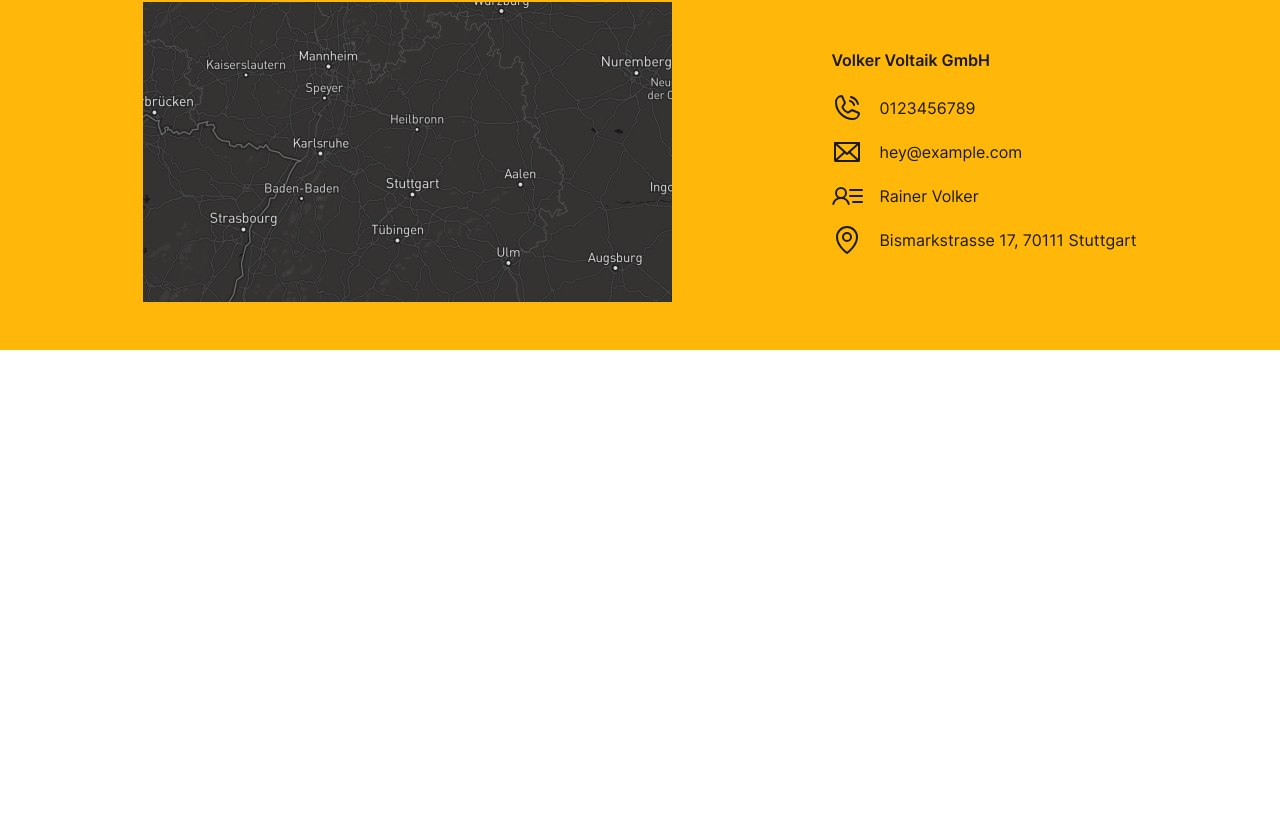
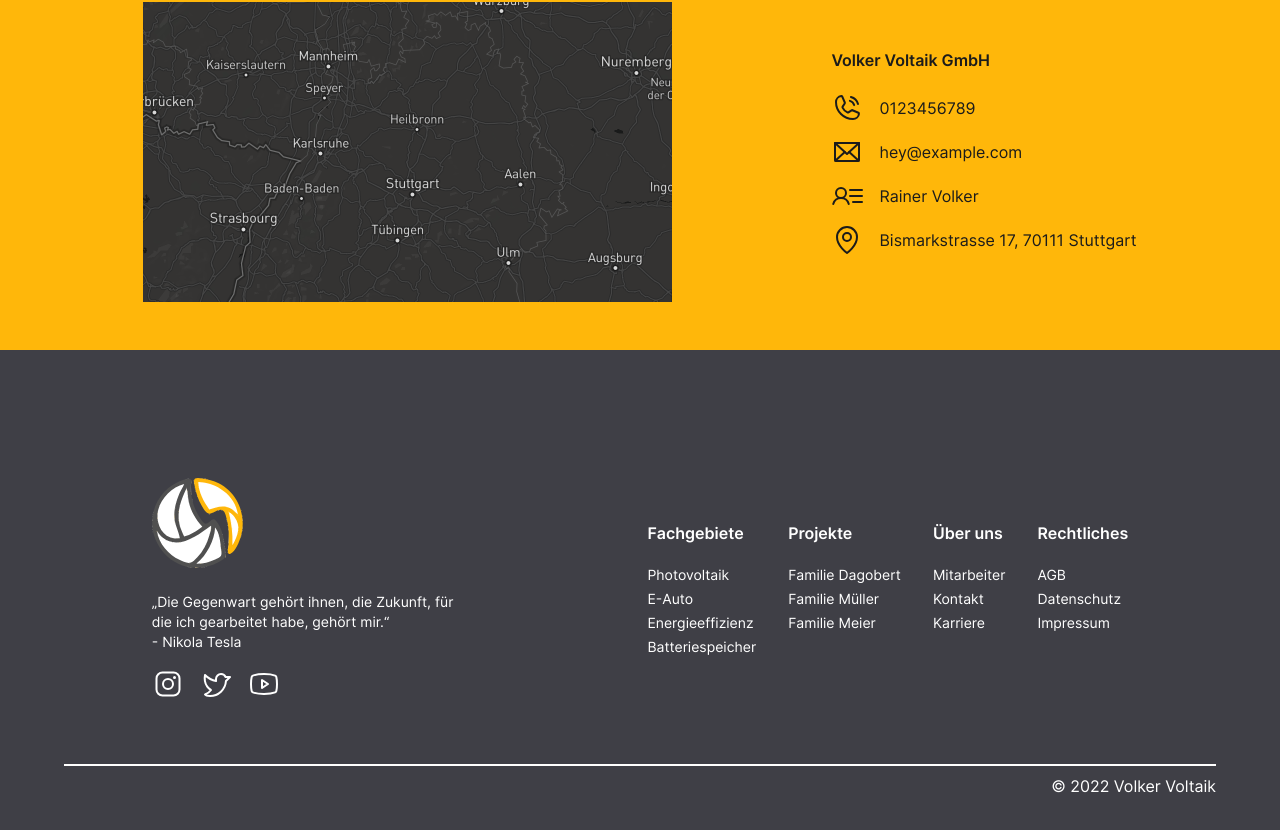
Before and after one commit to lanasdev/volker-voltaik, a Next.js app: page / in a window 1280 px wide. Shown: the part 1649-2479 px from the top of the page. Before the commit the page ends 1999 px from the top, so only its background shows below. Built offline with nearby package versions, Linux system fonts and the light colour scheme.

Commit message:
added Footer

```diff
--- /dev/null
+++ b/components/Footer.tsx
@@ -0,0 +1,148 @@
+import Link from "next/link";
+
+import Logo from "components/Logo";
+import { InstagramLogo, TwitterLogo, YoutubeLogo } from "phosphor-react";
+
+const FooterData = [
+    // {
+    //     title: "Home",
+    //     href: "/",
+    //     children: []
+    // },
+    {
+        title: "Fachgebiete",
+        href: "/fachgebiete",
+        children: [
+            {
+                title: "Photovoltaik",
+                href: "/fachgebiete/photovoltaik",
+            },
+            {
+                title: "E-Auto",
+                href: "/fachgebiete/e-auto",
+            },
+            {
+                title: "Energieeffizienz",
+                href: "/fachgebiete/energieeffizienz",
+            },
+            {
+                title: "Batteriespeicher",
+                href: "/fachgebiete/batteriespeicher",
+            },
+        ],
+
+    },
+    {
+        title: "Projekte",
+        href: "/projekte",
+        children: [
+            {
+                title: "Familie Dagobert",
+                href: "/projekte/familie-dagobert",
+            },
+            {
+                title: "Familie Müller",
+                href: "/projekte/familie-mueller",
+            },
+            {
+                title: "Familie Meier",
+                href: "/projekte/familie-meier",
+            },
+        ],
+    },
+    {
+        title: "Über uns",
+        href: "/ueber-uns",
+        children: [
+            {
+                title: "Mitarbeiter",
+                href: "/ueber-uns/mitarbeiter",
+            },
+            {
+                title: "Kontakt",
+                href: "/ueber-uns/kontakt",
+            },
+            {
+                title: "Karriere",
+                href: "/ueber-uns/karriere",
+            },
+        ],
+    },
+
+    {
+        title: "Rechtliches",
+        href: "/rechtliches",
+        children: [
+            {
+                title: "AGB",
+                href: "/rechtliches/agb",
+            },
+            {
+                title: "Datenschutz",
+                href: "/rechtliches/datenschutz",
+            },
+            {
+                title: "Impressum",
+                href: "/rechtliches/impressum",
+            },
+        ],
+    },
+]
+
+
+const Footer = () => (
+    <section className=" h-full bg-zinc-700 text-white pt-32 pb-16 md:px-16">
+        <div className="flex flex-col md:flex-row justify-around items-center">
+            <div className="flex flex-col justify-center">
+                <Logo />
+                <p className="text-sm max-w-xs pt-6">
+                    „Die Gegenwart gehört ihnen, die Zukunft, für die ich gearbeitet habe, gehört mir.“ <br />
+                    - Nikola Tesla
+                </p>
+                <div className="flex space-x-4 pt-4" id="socials">
+                    <Link href="/">
+                        <a className="">
+                            <InstagramLogo size={32} />
+                        </a>
+                    </Link>
+                    <Link href="/">
+                        <a className="">
+                            <TwitterLogo size={32} />
+                        </a>
+                    </Link>
+                    <Link href="/">
+                        <a className="">
+                            <YoutubeLogo size={32} />
+                        </a>
+                    </Link>
+                </div>
+            </div>
+
+            <div className="flex flex-row space-x-8 flex-wrap ">
+                {FooterData.map((item, index) => (
+                    <div className="flex flex-col justify-start space-y-1" key={index}>
+                        <Link href={item.href}>
+                            <a className="font-bold pb-4 hover:underline decoration-white">{item.title}</a>
+                        </Link>
+                        {item.children.map((child, index) => (
+                            <Link href={child.href} key={index}>
+                                <a className="text-sm hover:underline decoration-white">{child.title}</a>
+                            </Link>
+                        ))}
+                    </div>
+                ))}
+
+            </div>
+
+
+        </div>
+        <div className="mt-16 border-b-2 w-full border-white"></div>
+        <span className=" pt-2 float-right">
+            &copy; {new Date().getFullYear() || 2022}  Volker Voltaik
+        </span>
+
+    </section>
+
+);
+
+export default Footer;
--- a/components/HeroSection.tsx
+++ b/components/HeroSection.tsx
@@ -30,8 +30,8 @@ const Leistungen = [
 ];
 const HeroSection = () => (
   <>
-    <LogoBig />
-    <section className="flex flex-col items-center justify-between pt-8 md:flex-row md:px-16">
+    {/* <LogoBig />  */}
+    <section className="flex flex-col items-center justify-around pt-8 md:flex-row md:px-16">
       <div className="flex flex-col items-start justify-between">
         <h1 className="font-display text-2xl font-semibold md:text-4xl ">
           Volker Voltaik - Elektroinstallateur
--- a/components/Layout.tsx
+++ b/components/Layout.tsx
@@ -2,13 +2,14 @@ import React, { ReactNode } from "react";
 import Link from "next/link";
 import Head from "next/head";
 import Navbar from "./Navbar";
+import Footer from "./Footer";
 
 type Props = {
   children?: ReactNode;
   title?: string;
 };
 
-const Layout = ({ children, title = "This is the default title" }: Props) => (
+const Layout = ({ children, title = "Volker Voltaik" }: Props) => (
   <div>
     <Head>
       <title>{title}</title>
@@ -17,10 +18,7 @@ const Layout = ({ children, title = "This is the default title" }: Props) => (
     </Head>
     <Navbar />
     {children}
-    {/* <footer>
-      <hr />
-      <span>I&apos;m here to stay (Footer)</span>
-    </footer> */}
+    <Footer />
   </div>
 );
 
--- a/components/LogoBig.tsx
+++ b/components/LogoBig.tsx
@@ -2,10 +2,11 @@ import * as React from "react";
 
 const Icon = (props: React.SVGProps<SVGSVGElement>) => {
   return (
-    <div className="absolute md:top-32 md:right-1/4">
+    <div className="absolute md:top-32 md:right-1/4 ">
+      {/* hide temp LogoBig */}
       <svg
-        width={730}
-        height={722}
+        // width={730}
+        // height={722}
         fill="none"
         xmlns="http://www.w3.org/2000/svg"
         {...props}
--- a/components/Testimonials.tsx
+++ b/components/Testimonials.tsx
@@ -53,7 +53,7 @@ const Testimonials = () => {
   return (
     <section className="h-full w-full px-16 pb-16">
       <h3 className="pb-32 text-xl font-semibold">Was unsere Kunden sagen</h3>
-      <div className="mx-auto flex h-full flex-col items-center justify-center">
+      <div className="mx-auto flex h-full flex-col items-center justify-between">
         {/* <span className="absolute top-5 font-display text-4xl">{`"`}</span> */}
         <div className="flex h-full w-1/2 flex-row items-center justify-around">
           <button
--- a/pages/_app.tsx
+++ b/pages/_app.tsx
@@ -3,7 +3,7 @@ import type { AppProps } from "next/app";
 
 function MyApp({ Component, pageProps }: AppProps) {
   return (
-    <div className="black px-6 md:px-0">
+    <div className="black">
       <Component {...pageProps} />
     </div>
   );
```
